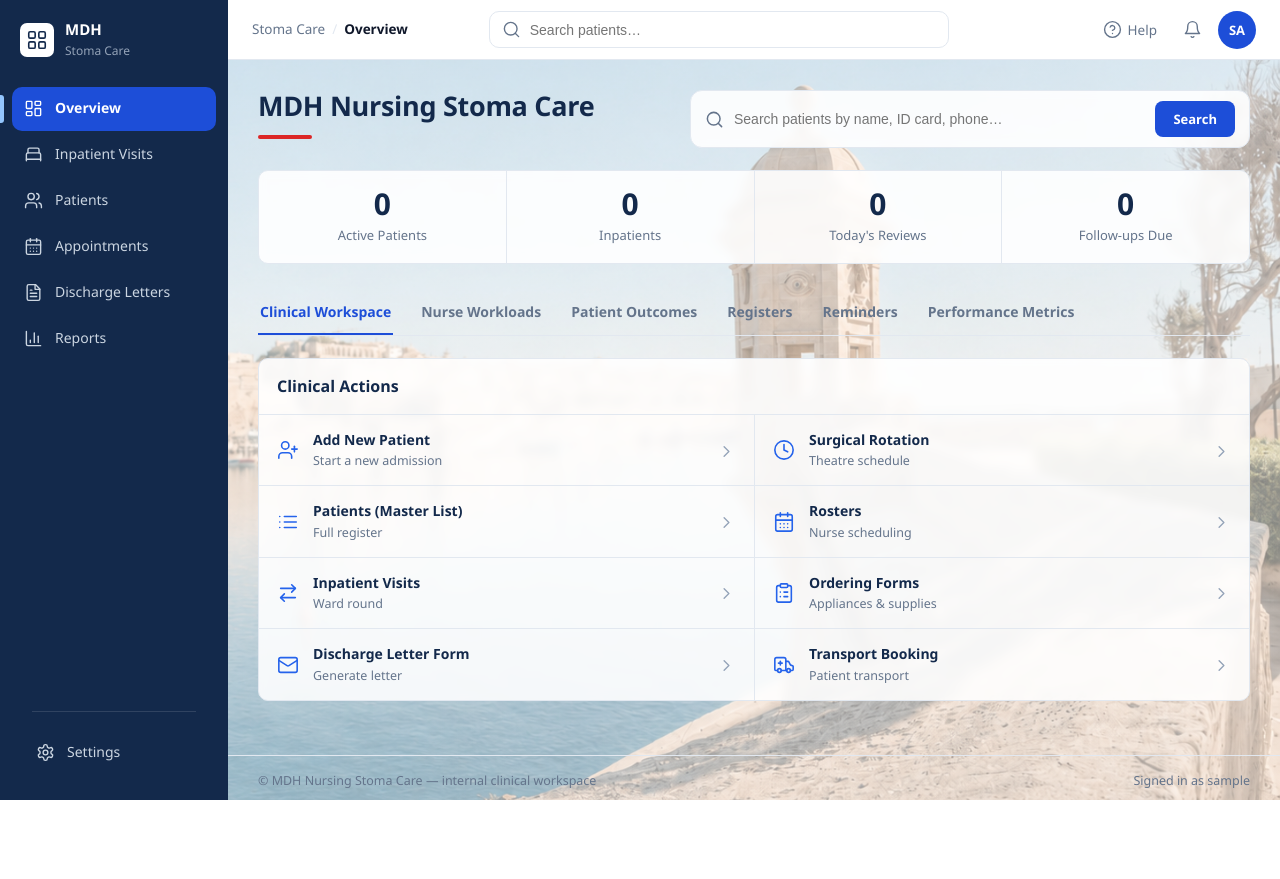
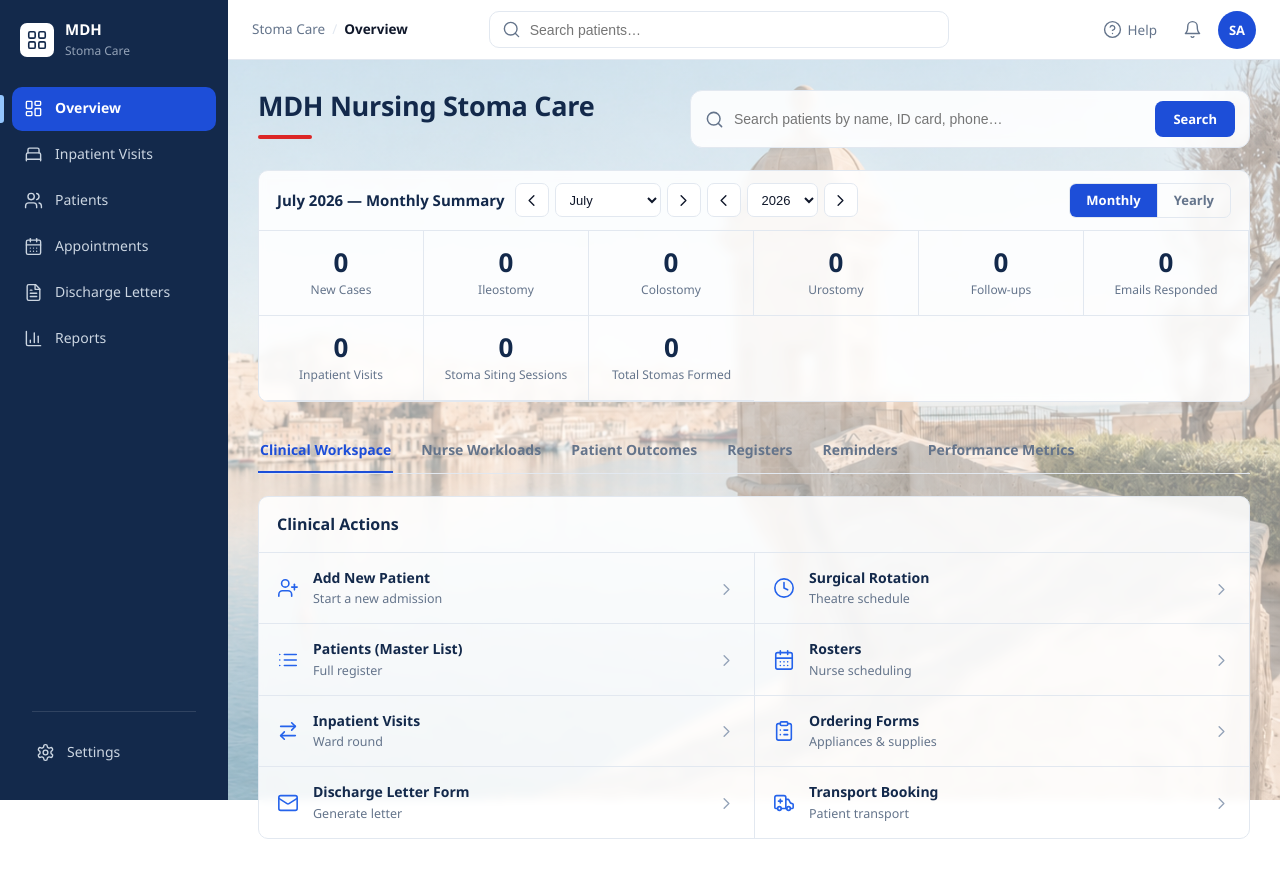
Before and after one commit to jasonfenech118-ctrl/dashborad, a Django app: page /?period=month&month=7&year=2026 in a window 1280 px wide. Shown: the top 879 px of the page. Before the commit the page ends 800 px from the top, so only its background shows below. Run offline with Django 5.2, Linux system fonts and the light colour scheme; the visitor is signed in with stand-in values (Sample User, id 1); data that the repository does not hold is empty.

Commit message:
Replace stats strip with monthly/yearly period statistics panel (#70)
* Restore Patient Outcomes and Registers panels behind their tabs

The outcomes/registers sections were removed from the DOM but their tabs
remained, so clicking them showed nothing. Re-add both panels (with their
cell-grid CSS) so the Patient Outcomes and Registers tabs open the section
with the outcome/register buttons again.

Co-Authored-By: Claude Opus 4.6 <noreply@anthropic.com>
Claude-Session: https://claude.ai/code/session_01MT5WLocMQZD6iXXwq55erD

* Equal-width outcome/register buttons and add Reminders tab

- Fix outcome and register button widths so all cells are equal length
  (remove white-space:nowrap, add min-width:0 for proper grid sizing)
- Add a Reminders tab to the dashboard navigation panel
- Reminders panel shows a placeholder until reminders are implemented
- Update CSS visibility rules for the new reminders tab view

Co-Authored-By: Claude Opus 4.6 <noreply@anthropic.com>
Claude-Session: https://claude.ai/code/session_01MT5WLocMQZD6iXXwq55erD

* Replace stats strip with monthly/yearly period statistics panel

The stats bar below the page title now shows period-based totals with
a month/year toggle: New Cases, Ileostomy, Colostomy, Urostomy,
Follow-ups, Emails Responded, Inpatient Visits, Stoma Siting Sessions,
and Total Stomas Formed. Month and year navigation arrows and dropdowns
let the user browse any period.

Co-Authored-By: Claude Opus 4.6 <noreply@anthropic.com>
Claude-Session: https://claude.ai/code/session_01MT5WLocMQZD6iXXwq55erD

---------

Co-authored-by: Claude <noreply@anthropic.com>

```diff
--- a/backend/clinic/views.py
+++ b/backend/clinic/views.py
@@ -1,3 +1,4 @@
+import calendar
 import datetime
 
 from django.contrib import messages
@@ -22,21 +23,10 @@ def dashboard(request):
     today = datetime.date.today()
     P = models.Patient.objects
 
-    # Hero stats + register counts. Each is defensive so the page still renders
-    # (showing "—") when the DB isn't connected or a table is missing.
-    counts = {
+    # Outcome / register counts (always shown in their tab panels).
+    outcome_counts = {
         "active": _safe_count(P.filter(followup_status="active")),
         "inpatient": _safe_count(P.filter(followup_status="inpatient")),
-        "reviews_today": _safe_count(
-            models.Appointment.objects.filter(appt_date=today)
-        ),
-        "followups_due": _safe_count(
-            P.filter(
-                followup_status="active",
-                followup_due_month=today.month,
-                followup_year=today.year,
-            )
-        ),
         "reversed": _safe_count(P.filter(followup_status="reversed")),
         "deceased": _safe_count(P.filter(followup_status="deceased")),
         "gozo": _safe_count(P.filter(followup_status="relocated_gozo")),
@@ -46,8 +36,77 @@ def dashboard(request):
     def fmt(v):
         return "—" if v is None else v
 
-    stats = {k: fmt(v) for k, v in counts.items()}
-    return render(request, "clinic/dashboard.html", {"stats": stats})
+    stats = {k: fmt(v) for k, v in outcome_counts.items()}
+
+    # ---- Period-based statistics (month / year toggle) ----
+    period = (request.GET.get("period") or "month").strip()
+    try:
+        sel_year = int(request.GET.get("year", today.year))
+    except (ValueError, TypeError):
+        sel_year = today.year
+    try:
+        sel_month = int(request.GET.get("month", today.month))
+    except (ValueError, TypeError):
+        sel_month = today.month
+    sel_month = max(1, min(12, sel_month))
+
+    if period == "year":
+        date_from = datetime.date(sel_year, 1, 1)
+        date_to = datetime.date(sel_year, 12, 31)
+    else:
+        date_from = datetime.date(sel_year, sel_month, 1)
+        if sel_month == 12:
+            date_to = datetime.date(sel_year, 12, 31)
+        else:
+            date_to = datetime.date(sel_year, sel_month + 1, 1) - datetime.timedelta(days=1)
+
+    new_in_period = P.filter(surgery_date__gte=date_from, surgery_date__lte=date_to)
+    period_stats = {
+        "new_cases": _safe_count(new_in_period),
+        "ileostomy": _safe_count(new_in_period.filter(stoma_type_summary__icontains="ileostomy")),
+        "colostomy": _safe_count(new_in_period.filter(stoma_type_summary__icontains="colostomy")),
+        "urostomy": _safe_count(new_in_period.filter(stoma_type_summary__icontains="urostomy")),
+        "followups": _safe_count(
+            models.FollowupSeenEpisode.objects.filter(
+                review_date__gte=date_from, review_date__lte=date_to,
+            )
+        ),
+        "emails": _safe_count(
+            models.Encounter.objects.filter(
+                encounter_date__gte=date_from, encounter_date__lte=date_to,
+                encounter_type__icontains="email",
+            )
+        ),
+        "inpatient_visits": _safe_count(
+            models.Encounter.objects.filter(
+                encounter_date__gte=date_from, encounter_date__lte=date_to,
+                encounter_type__icontains="inpatient",
+            )
+        ),
+        "siting_sessions": _safe_count(
+            models.Encounter.objects.filter(
+                encounter_date__gte=date_from, encounter_date__lte=date_to,
+                encounter_type__icontains="siting",
+            )
+        ),
+        "total_stomas": _safe_count(new_in_period),
+    }
+    period_stats = {k: fmt(v) for k, v in period_stats.items()}
+
+    month_names = {i: calendar.month_name[i] for i in range(1, 13)}
+    year_range = list(range(today.year - 5, today.year + 2))
+
+    return render(request, "clinic/dashboard.html", {
+        "stats": stats,
+        "period_stats": period_stats,
+        "period": period,
+        "sel_year": sel_year,
+        "sel_month": sel_month,
+        "sel_month_name": month_names.get(sel_month, ""),
+        "month_names": month_names,
+        "year_range": year_range,
+        "current_year": today.year,
+    })
 
 
 @login_required
--- a/backend/templates/clinic/dashboard.html
+++ b/backend/templates/clinic/dashboard.html
@@ -116,14 +116,27 @@
     padding:9px 18px;font-weight:700;font-size:13px;cursor:pointer;}
   .head-search .btn:hover{background:#1e40af;}
 
-  /* stats strip */
-  .stats{display:flex;align-items:stretch;background:rgba(255,255,255,.88);
-    backdrop-filter:blur(5px);-webkit-backdrop-filter:blur(5px);border:1px solid var(--border);
-    border-radius:var(--radius);margin-top:22px;overflow:hidden;}
-  .stat{flex:1;padding:18px 22px;text-align:center;border-left:1px solid var(--border);}
-  .stat:first-child{border-left:none;}
-  .stat .n{font-size:30px;font-weight:800;color:var(--navy-900);line-height:1;}
-  .stat .l{margin-top:7px;font-size:13px;color:var(--text-secondary);}
+  /* period stats panel */
+  .period-panel{background:rgba(255,255,255,.88);backdrop-filter:blur(5px);-webkit-backdrop-filter:blur(5px);
+    border:1px solid var(--border);border-radius:var(--radius);margin-top:22px;overflow:hidden;}
+  .period-bar{display:flex;align-items:center;gap:10px;padding:12px 18px;border-bottom:1px solid var(--border);flex-wrap:wrap;}
+  .period-bar h3{font-size:15px;font-weight:700;color:var(--navy-900);margin:0;white-space:nowrap;}
+  .period-toggle{display:inline-flex;border:1px solid var(--border);border-radius:7px;overflow:hidden;margin-left:auto;}
+  .period-toggle a{padding:7px 16px;font-size:13px;font-weight:600;color:var(--text-secondary);
+    text-decoration:none;border-right:1px solid var(--border);transition:.15s;}
+  .period-toggle a:last-child{border-right:none;}
+  .period-toggle a:hover{background:var(--canvas);color:var(--text-primary);}
+  .period-toggle a.active{background:var(--blue-600);color:#fff;}
+  .period-nav{display:flex;align-items:center;gap:6px;}
+  .period-nav select,.period-nav .pn-btn{height:34px;border:1px solid var(--border);border-radius:7px;
+    background:var(--surface);font-size:13px;color:var(--text-primary);cursor:pointer;padding:0 10px;}
+  .period-nav .pn-btn{display:inline-flex;align-items:center;justify-content:center;width:34px;padding:0;}
+  .period-nav .pn-btn:hover{background:var(--canvas);}
+  .stats-grid{display:grid;grid-template-columns:repeat(auto-fill,minmax(150px,1fr));gap:0;}
+  .stat{padding:18px 18px;text-align:center;border-right:1px solid var(--border);border-bottom:1px solid var(--border);}
+  .stat:last-child{border-right:none;}
+  .stat .n{font-size:26px;font-weight:800;color:var(--navy-900);line-height:1;}
+  .stat .l{margin-top:7px;font-size:12px;color:var(--text-secondary);line-height:1.25;}
 
   /* tabs */
   .tabs{display:flex;gap:26px;border-bottom:1px solid var(--border);margin-top:26px;overflow-x:auto;}
@@ -378,12 +391,46 @@
           </div>
         </div>
 
-        <!-- statistics strip -->
-        <section class="stats" aria-label="Key statistics">
-          <div class="stat"><div class="n">{{ stats.active }}</div><div class="l">Active Patients</div></div>
-          <div class="stat"><div class="n">{{ stats.inpatient }}</div><div class="l">Inpatients</div></div>
-          <div class="stat"><div class="n">{{ stats.reviews_today }}</div><div class="l">Today's Reviews</div></div>
-          <div class="stat"><div class="n">{{ stats.followups_due }}</div><div class="l">Follow-ups Due</div></div>
+        <!-- period statistics -->
+        <section class="period-panel" aria-label="Period statistics">
+          <div class="period-bar">
+            <h3>{% if period == "year" %}{{ sel_year }} — Yearly Summary{% else %}{{ sel_month_name }} {{ sel_year }} — Monthly Summary{% endif %}</h3>
+
+            <div class="period-nav">
+              {% if period == "month" %}
+              <a class="pn-btn" href="?period=month&month={% if sel_month == 1 %}12&year={{ sel_year|add:"-1" }}{% else %}{{ sel_month|add:"-1" }}&year={{ sel_year }}{% endif %}" title="Previous month">
+                <svg class="ic" viewBox="0 0 24 24"><path d="m15 18-6-6 6-6"/></svg></a>
+              <select onchange="location.href='?period=month&month='+this.value+'&year={{ sel_year }}'">
+                {% for num, name in month_names.items %}<option value="{{ num }}"{% if num == sel_month %} selected{% endif %}>{{ name }}</option>{% endfor %}
+              </select>
+              <a class="pn-btn" href="?period=month&month={% if sel_month == 12 %}1&year={{ sel_year|add:"1" }}{% else %}{{ sel_month|add:"1" }}&year={{ sel_year }}{% endif %}" title="Next month">
+                <svg class="ic" viewBox="0 0 24 24"><path d="m9 18 6-6-6-6"/></svg></a>
+              {% endif %}
+              <a class="pn-btn" href="?period={{ period }}&month={{ sel_month }}&year={{ sel_year|add:"-1" }}" title="Previous year">
+                <svg class="ic" viewBox="0 0 24 24"><path d="m15 18-6-6 6-6"/></svg></a>
+              <select onchange="location.href='?period={{ period }}&month={{ sel_month }}&year='+this.value">
+                {% for y in year_range %}<option value="{{ y }}"{% if y == sel_year %} selected{% endif %}>{{ y }}</option>{% endfor %}
+              </select>
+              <a class="pn-btn" href="?period={{ period }}&month={{ sel_month }}&year={{ sel_year|add:"1" }}" title="Next year">
+                <svg class="ic" viewBox="0 0 24 24"><path d="m9 18 6-6-6-6"/></svg></a>
+            </div>
+
+            <div class="period-toggle">
+              <a href="?period=month&month={{ sel_month }}&year={{ sel_year }}"{% if period == "month" %} class="active"{% endif %}>Monthly</a>
+              <a href="?period=year&year={{ sel_year }}"{% if period == "year" %} class="active"{% endif %}>Yearly</a>
+            </div>
+          </div>
+          <div class="stats-grid">
+            <div class="stat"><div class="n">{{ period_stats.new_cases }}</div><div class="l">New Cases</div></div>
+            <div class="stat"><div class="n">{{ period_stats.ileostomy }}</div><div class="l">Ileostomy</div></div>
+            <div class="stat"><div class="n">{{ period_stats.colostomy }}</div><div class="l">Colostomy</div></div>
+            <div class="stat"><div class="n">{{ period_stats.urostomy }}</div><div class="l">Urostomy</div></div>
+            <div class="stat"><div class="n">{{ period_stats.followups }}</div><div class="l">Follow-ups</div></div>
+            <div class="stat"><div class="n">{{ period_stats.emails }}</div><div class="l">Emails Responded</div></div>
+            <div class="stat"><div class="n">{{ period_stats.inpatient_visits }}</div><div class="l">Inpatient Visits</div></div>
+            <div class="stat"><div class="n">{{ period_stats.siting_sessions }}</div><div class="l">Stoma Siting Sessions</div></div>
+            <div class="stat"><div class="n">{{ period_stats.total_stomas }}</div><div class="l">Total Stomas Formed</div></div>
+          </div>
         </section>
 
         <!-- contextual tabs -->
```
